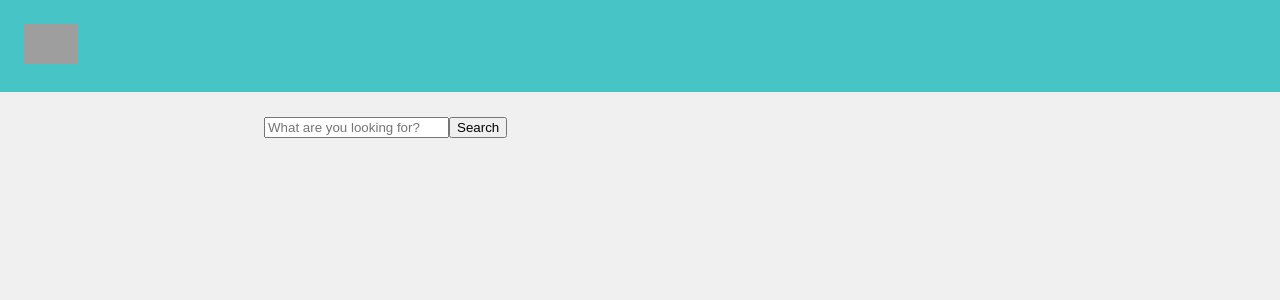
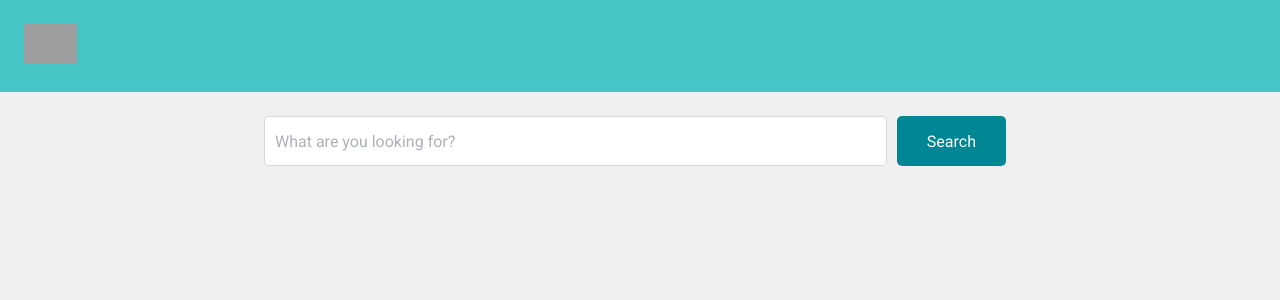
Before and after one commit to Tiqets/tq-assignment-js, a React (Create React App) app: page / in a window 1280 px wide. Shown: the top 300 px of the page. Built offline with nearby package versions, Linux system fonts and the light colour scheme; grey boxes are pictures that could not be loaded.

Commit message:
Task 1 code, no tests

```diff
--- a/package.json
+++ b/package.json
@@ -1,6 +1,6 @@
 {
   "name": "tq-assignment-js",
-  "version": "0.1.1",
+  "version": "0.1.2",
   "private": true,
   "dependencies": {
     "prop-types": "^15.7.2",
--- a/src/App.css
+++ b/src/App.css
@@ -1,4 +1,11 @@
 @import url('https://fonts.googleapis.com/css?family=Roboto&display=swap');
+
+*,
+*:before,
+*:after {
+  box-sizing: border-box;
+  font-family: Roboto;
+}
 
 .App-header {
   background-color: #47c4c6;
--- /dev/null
+++ b/src/components/ActionButton/actionButton.css
@@ -0,0 +1,10 @@
+.actionButton {
+  height: 50px;
+  margin: 0px 10px;
+  background-color: #018794;
+  color: white;
+  font-size: 16px;
+  border: 0px;
+  border-radius: 5px;
+  padding: 0px 30px;
+}
--- a/src/components/ActionButton/index.js
+++ b/src/components/ActionButton/index.js
@@ -1,12 +1,13 @@
 import React from 'react';
 import PropTypes from 'prop-types';
+import './actionButton.css'
 
 /* Feel free to make this a functional component if you consider it necessary */
 const ActionButton = (props) => {
   const { label } = props
 
   return (
-    <button type="button">{label}</button>
+    <button className="actionButton" type="button">{label}</button>
   )
 };
 
--- a/src/components/Input/index.js
+++ b/src/components/Input/index.js
@@ -1,11 +1,12 @@
 import React from 'react';
 import PropTypes from 'prop-types';
+import './input.css'
 
 /* Feel free to make this a functional component if you consider it necessary */
 const Input = (props) => {
   const { placeholder } = props;
   return (
-    <input type="text" placeholder={placeholder} />
+    <input className="input" type="text" placeholder={placeholder} />
   )
 }
 
--- /dev/null
+++ b/src/components/Input/input.css
@@ -0,0 +1,13 @@
+.input {
+  height: 50px;
+  font-size: 16px;
+  width: 100%;
+  border-radius: 5px;
+  border: 1px solid #D6D8DC;
+  padding: 0px 10px;
+  color: #323C52;
+}
+
+.input::placeholder {
+  color: #ADB1BA;
+}
--- a/src/components/Search.js
+++ /dev/null
@@ -1,17 +0,0 @@
-import React from 'react';
-import ActionButton from './ActionButton';
-import Input from './Input'
-
-/* Feel free to make this a functional component if you consider it necessary */
-class Search extends React.Component {
-  render() {
-    return (
-      <div>
-        <Input placeholder="What are you looking for?" />
-        <ActionButton label="Search" />
-      </div>
-    );
-  }
-}
-
-export default Search;
--- /dev/null
+++ b/src/components/Search/index.js
@@ -0,0 +1,16 @@
+import React from 'react';
+import ActionButton from '../ActionButton';
+import Input from '../Input'
+import './search.css'
+
+/* Feel free to make this a functional component if you consider it necessary */
+const Search = () => {
+  return (
+    <div className="search">
+      <div className="search_input"><Input placeholder="What are you looking for?" /></div>
+      <ActionButton label="Search" />
+    </div>
+  );
+}
+
+export default Search;
--- /dev/null
+++ b/src/components/Search/search.css
@@ -0,0 +1,7 @@
+.search {
+  display: flex;
+}
+
+.search_input {
+  flex-grow: 1;
+}
```
